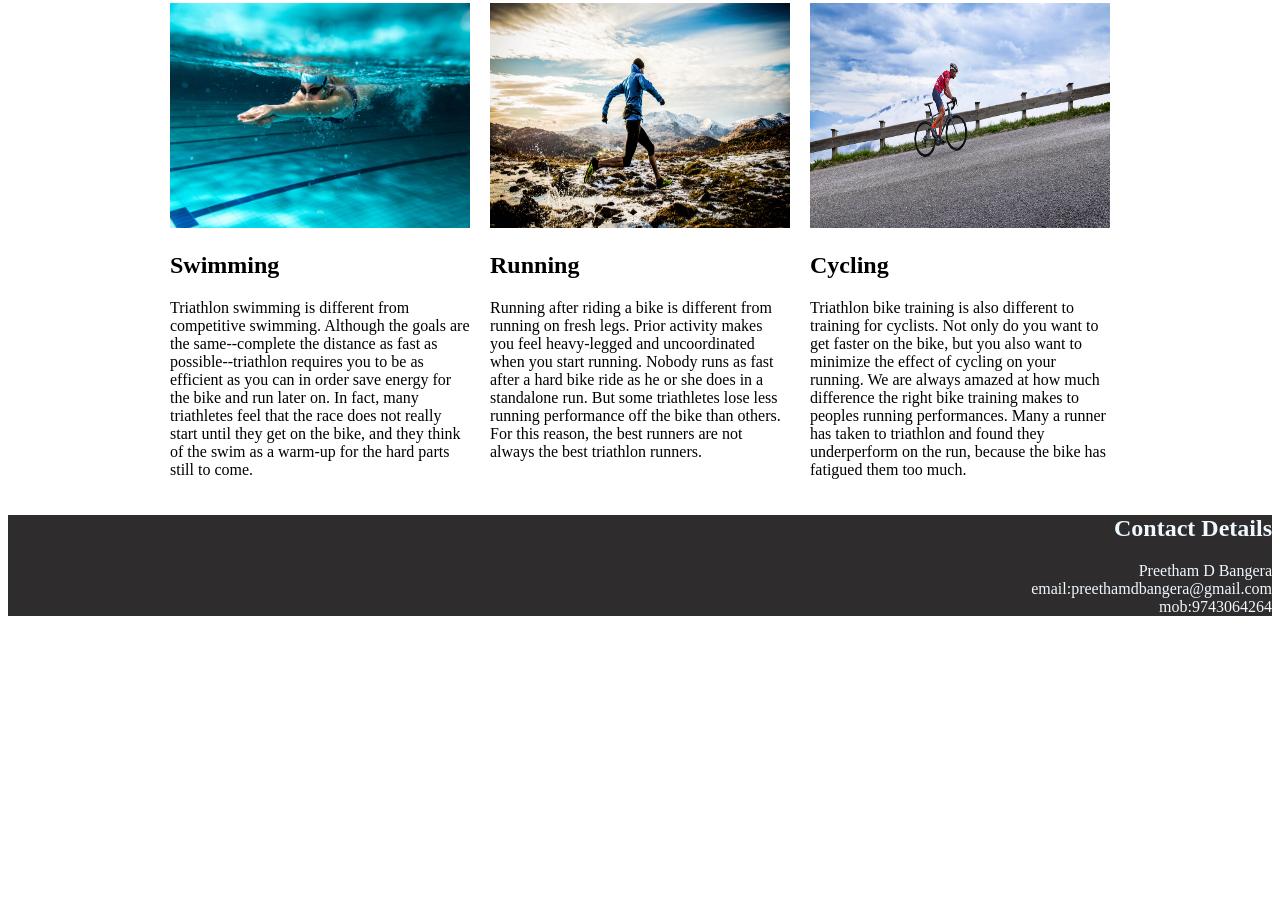
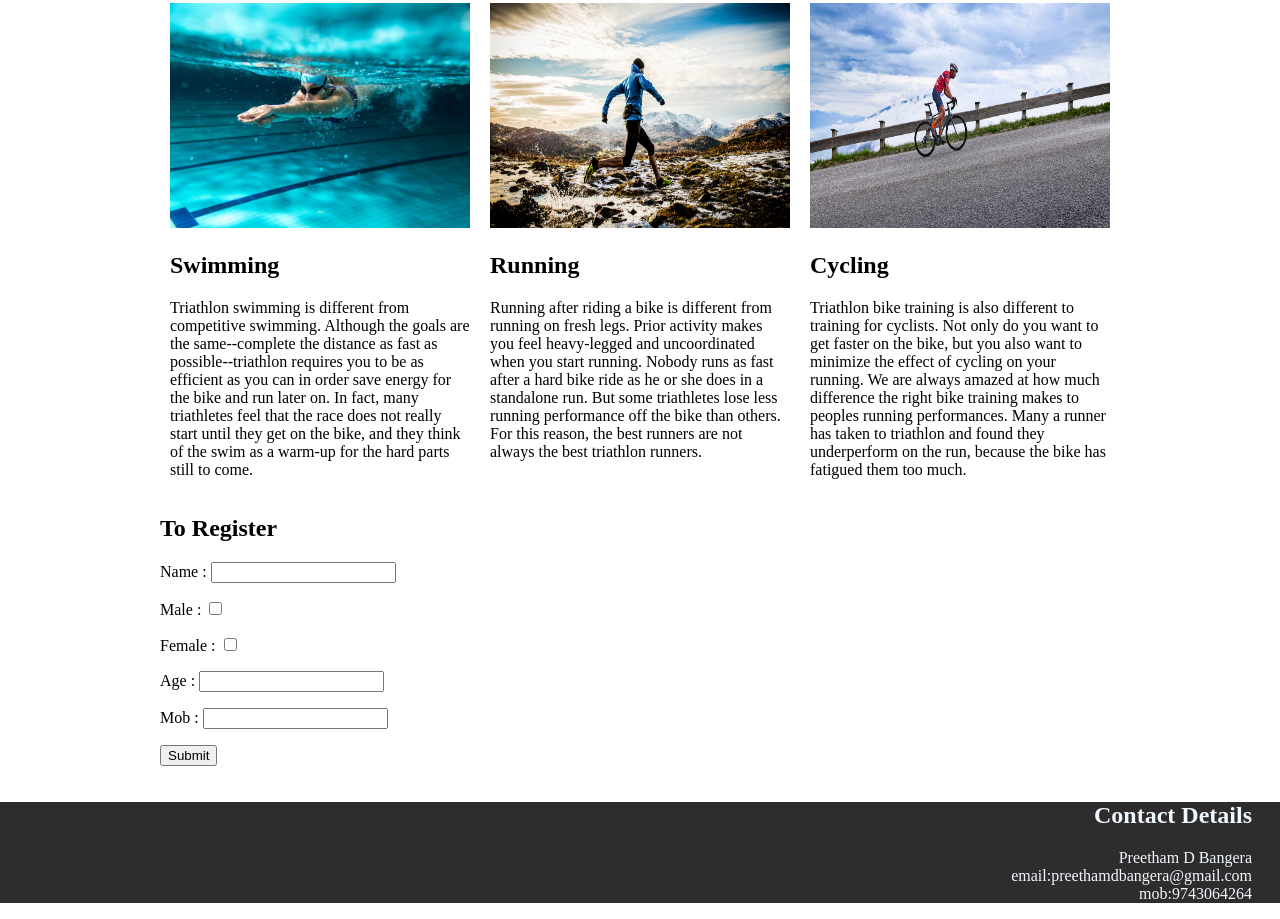
Before and after one commit to Preetham-D/assignment-html, a plain HTML site: page Assignment-1.html in a window 1280 px wide. Shown: the part 828-1747 px from the top of the page. Before the commit the page ends 1460 px from the top, so only its background shows below. Drawn offline with Linux system fonts and the light colour scheme.

Commit message:
Added form

```diff
--- a/Assignment-1.html
+++ b/Assignment-1.html
@@ -27,10 +27,9 @@
       <p>
         A triathlon is a multiple-stage competition involving the completion of three continuous and sequential endurance disciplines.[1] While many variations of the sport exist, triathlon, in its most popular form, involves swimming, cycling, and running in immediate succession over various distances. Triathletes compete for fastest overall course completion time, including timed "transitions" between the individual swim, cycle, and run components.[1] The word "triathlon" is of Greek origin from τρεῖς or treis ("three") and ἆθλος or athlos ("competition").[2]
       </p>
-      <p>
+      <p id="hero_para">
           A transition area is set up where the athletes change gear for different segments of the race. This is where the switches from swimming to cycling and cycling to running occur. These areas are used to store bicycles, performance apparel, and any other accessories needed for the next stage of the race. The transition from swim to bike is referred to as T1 and that between the bike and run is referred to as T2. The athlete's overall time for the race includes time spent in T1 and T2.[3] Transition areas vary in size depending on the number of participants expected. In addition, these areas provide a social headquarters before the race.
       </p>
-      <p></p>
     </div>
     <div class="wrap clearfix">
       <section class="grid_4">
@@ -51,10 +50,37 @@
         <img src="img/cycle.jpg" alt="cycling"/>
         <h2>Cycling</h2>
         <p>
-            Triathlon bike training is also different to training for cyclists. Not only do you want to get faster on the bike, but you also want to minimize the effect of cycling on your running.
-            We are always amazed at how much difference the right bike training makes to peoples running performances. Many a runner has taken to triathlon and found they underperform on the run, because the bike has fatigued them too much.
+          Triathlon bike training is also different to training for cyclists. Not only do you want to get faster on the bike, but you also want to minimize the effect of cycling on your running.
+          We are always amazed at how much difference the right bike training makes to peoples running performances. Many a runner has taken to triathlon and found they underperform on the run, because the bike has fatigued them too much.
         </p>
       </section>
+    </div>
+    <div class="reg container_12">
+      <h2>To Register</h2>
+      <p>
+        <label for="name">Name : </label>
+        <input id="name" name="name"/>
+      </p>
+      <p>
+        <label for="gender">Male : </label>
+        <input type="checkbox" id="gender" name="gender" />
+        <!-- <input type="submit" name="name"/> -->
+      </p>
+      <p>
+        <label for="gender">Female : </label>
+        <input type="checkbox" id="gender" name="gender" />
+      </p>
+      <p>
+        <label for="Age">Age : </label>
+        <input type="text" id="age" name="age"/>
+      </p>
+      <p>
+        <label for="contact">Mob : </label>
+        <input type="text" id="contact" name="contact"/>
+      </p>
+      <p>
+          <input type="submit" name="name"/>
+      </p>
     </div>
   </main>
   <footer>
@@ -64,6 +90,12 @@
       <li>email:preethamdbangera@gmail.com</li>
       <li>mob:9743064264</li>
     </ul>
+    <!-- <div>
+      <h2>Follow ud on</h2>
+      <ul>
+        <li></li>
+      </ul>
+    </div> -->
   </footer>
   </body>
 </html>
--- a/css/style.css
+++ b/css/style.css
@@ -53,10 +53,10 @@ nav a:hover {
   /* align-self: auto; */
   margin-left: 170px;
 }
-.box img:hover{
+/* .box img:hover{
   height: 500px;
   width: 670;
-}
+} */
 .wrap img {
   overflow: hidden;
   width: 300px;
@@ -70,11 +70,14 @@ nav a:hover {
 
 footer {
   background-color: rgb(46, 44, 44);
+  margin-left: -20px;
+  margin-right: -20px;
 }
 
 footer h2,ul{
   color: aliceblue;
   text-align: right;
+  margin-right: 40px;
   /* list-style-type: none; */
 }
 footer li{
```
